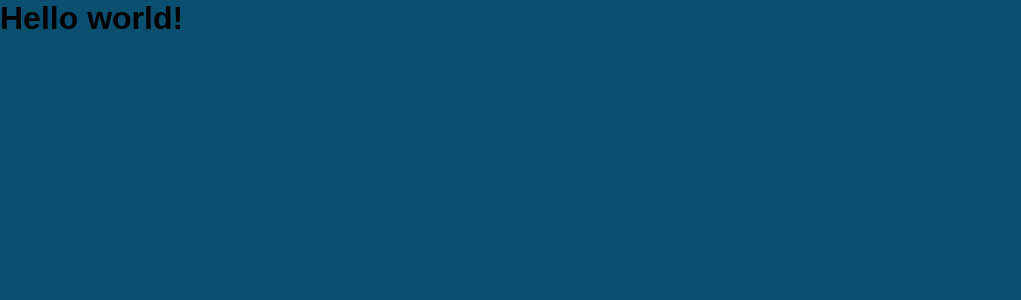
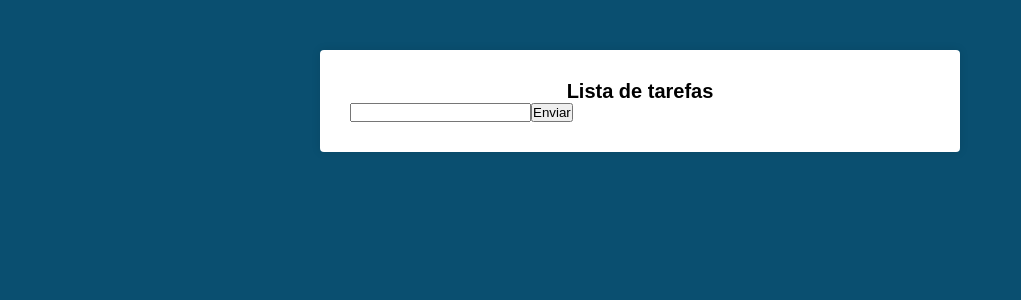
Before and after one commit to DaviRamosUC/ListaTarefasReact, a React (Create React App) app: page / in a window 1280 px wide. Shown: the top 300 px of the page, without its empty margins (0-1021 px from the left). Built offline with nearby package versions, Linux system fonts and the light colour scheme.

Commit message:
Criando componente e definindo estado

```diff
--- a/src/App.js
+++ b/src/App.js
@@ -1,6 +1,7 @@
 import React from 'react';
+import Main from './components/Main';
 import './App.css';
 
 export default function App() {
-  return <h1>Hello world!</h1>;
+  return <Main />;
 }
--- /dev/null
+++ b/src/components/Main.css
@@ -0,0 +1,13 @@
+.main{
+  background: #fff;
+  padding: 30px;
+  margin: 50px auto;
+  max-width: 640px;
+  border-radius: 4px;
+  box-shadow: 0 0 10px rgba(0, 0, 0, 0.1);
+}
+
+.main h1{
+  font-size: 20px;
+  text-align: center;
+}
--- /dev/null
+++ b/src/components/Main.js
@@ -0,0 +1,27 @@
+import React, { Component } from 'react';
+import './Main.css';
+
+export default class Main extends Component {
+  state = {
+    novaTarefa: '',
+  };
+
+  handleChange = (e) => {
+    this.setState({
+      novaTarefa: e.target.value,
+    });
+  };
+
+  render() {
+    return (
+      <div className="main">
+        <h1>Lista de tarefas</h1>
+
+        <form action="#">
+          <input onChange={this.handleChange} type="text" />
+          <button type="submit">Enviar</button>
+        </form>
+      </div>
+    );
+  }
+}
```
Also changed, not shown: .eslintrc.js, 1 other file (tests, documents, lock files or other folders).
